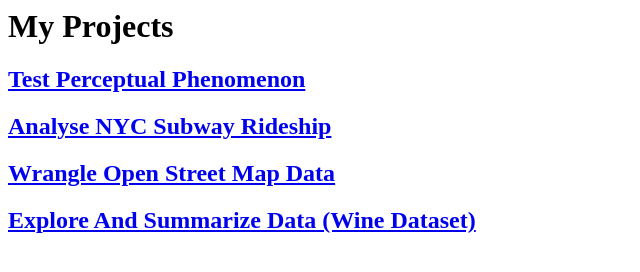
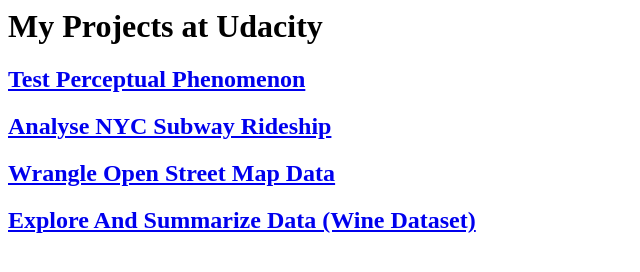
Before and after one commit to rkr1017/rkr1017.github.io, a plain HTML site: page index.html in a window 1280 px wide. Shown: the whole page, without its empty margins (0-640 px from the left). Drawn offline with Linux system fonts and the light colour scheme.

Commit message:
add Udacity at header

```diff
--- a/index.html
+++ b/index.html
@@ -5,7 +5,7 @@
 
 
   <body>
-    <h1>My Projects</h1>
+    <h1>My Projects at Udacity</h1>
 
     <h2>
 
```
